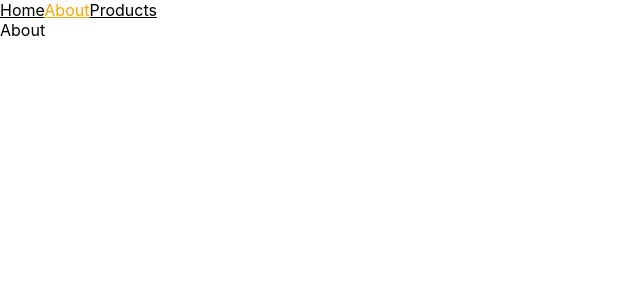
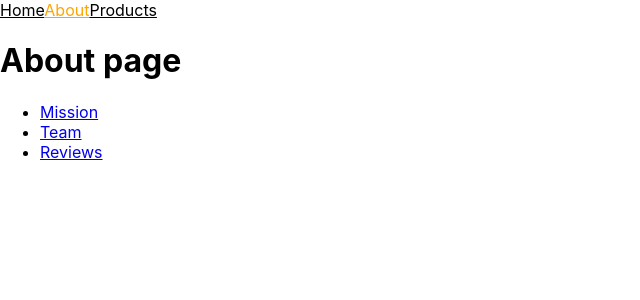
Before and after one commit to VadimKorobec/react-router, a React (Create React App) app: page /about in a window 1280 px wide. Shown: the top 300 px of the page, without its empty margins (0-640 px from the left). Built offline with nearby package versions, Linux system fonts and the light colour scheme.

Commit message:
Update About.jsx

```diff
--- a/src/pages/About.jsx
+++ b/src/pages/About.jsx
@@ -1,3 +1,21 @@
+import { Link, Outlet } from "react-router-dom";
+
 export const About = () => {
-  return <>About</>;
+  return (
+    <>
+      <h1>About page</h1>
+      <ul>
+        <li>
+          <Link to="mission">Mission</Link>
+        </li>
+        <li>
+          <Link to="team">Team</Link>
+        </li>
+        <li>
+          <Link to="reviews">Reviews</Link>
+        </li>
+      </ul>
+      <Outlet />
+    </>
+  );
 };
```
